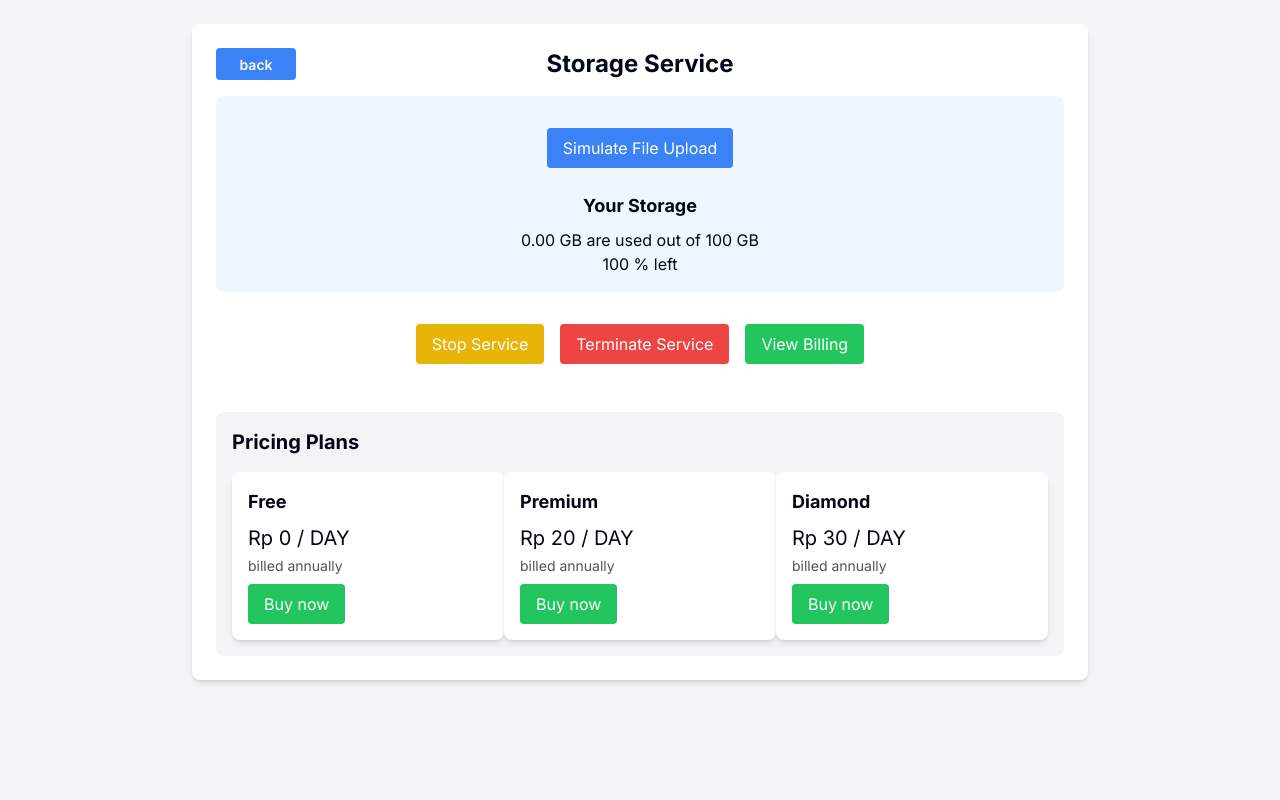
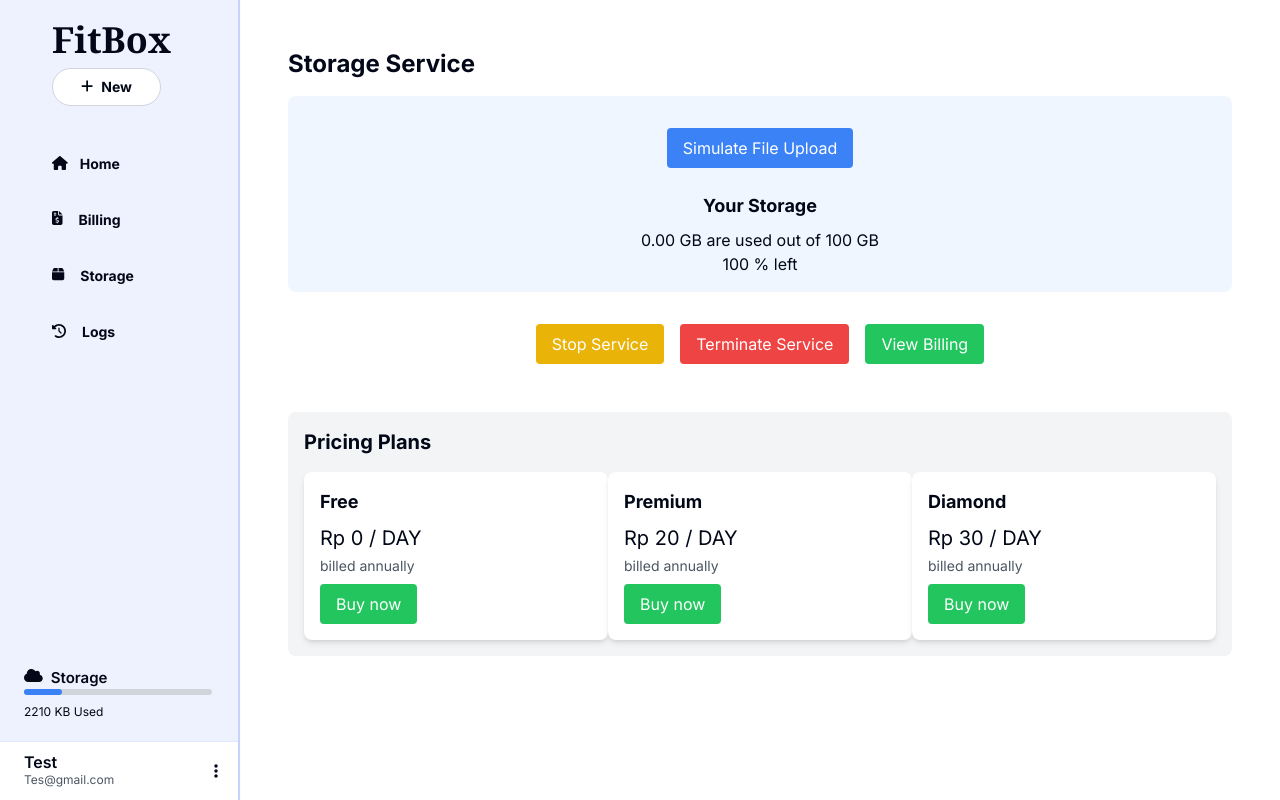
Before and after one commit to ECCloud-Team/client-side, a Next.js app: page /storg in a window 1280 px wide. Built offline with nearby package versions, Linux system fonts and the light colour scheme.

Commit message:
update storg n billing page

```diff
--- a/src/app/_components/Sidebar.tsx
+++ b/src/app/_components/Sidebar.tsx
@@ -196,7 +196,6 @@ export default function Sidebar({
                 ref={userDropdownRef}
                 className="absolute left-56 bottom-1 z-10 flex flex-col space-y-2 p-2 m-2 shadow bg-white rounded-md "
               >
-                <div className="h-px bg-gray-300 w-full"></div>
                 <Link href="/categories/File-Upload" className="text-sm">
                   Log Out
                 </Link>
--- a/src/app/billing/page.tsx
+++ b/src/app/billing/page.tsx
@@ -1,23 +1,24 @@
-'use client';
-import { useState, useEffect } from 'react';
-import Head from 'next/head';
-import Link from 'next/link';
+"use client";
+import { useState, useEffect } from "react";
+import Head from "next/head";
+import Link from "next/link";
+import Sidebar from "../_components/Sidebar";
 
 export default function Billing() {
   const [bill, setBill] = useState(0);
   const [totalStorage, setTotalStorage] = useState(0);
-    const [userName, setUserName] = useState('');
-    const [message, setMessage] = useState('');
+  const [userName, setUserName] = useState("");
+  const [message, setMessage] = useState("");
   const [userId, setUserId] = useState<string | null>(null);
   const [loading, setLoading] = useState(true);
-    const [error, setError] = useState('');
+  const [error, setError] = useState("");
 
   useEffect(() => {
-        const storedUserId = localStorage.getItem('userId');
+    const storedUserId = localStorage.getItem("userId");
     if (storedUserId) {
       setUserId(storedUserId);
     } else {
-            setMessage('User ID not found. Please upload files first.');
+      setMessage("User ID not found. Please upload files first.");
       setLoading(false);
     }
   }, []);
@@ -50,11 +51,13 @@ export default function Billing() {
   // }, [userId]);
 
   return (
-        <div className="min-h-screen p-6 bg-gray-100">
+    <div className="flex">
+      <Sidebar />
+      <div className="w-full min-h-screen p-6">
         <Head>
           <title>Billing</title>
         </Head>
-            <div className="max-w-4xl p-6 mx-auto bg-white rounded-lg shadow-md">
+        <div className="w-full p-6 mx-auto bg-white">
           <h1 className="mb-4 text-2xl font-bold">Billing</h1>
           <div className="flex flex-col items-center mb-6">
             {loading ? (
@@ -67,22 +70,32 @@ export default function Billing() {
                 </div>
                 <div className="w-full p-4 mb-4 text-center bg-gray-100 rounded-lg">
                   <p className="mb-2 text-lg font-medium">Total Storage Used</p>
-                                <p className="text-xl font-bold text-gray-800">{(totalStorage / (1024 * 1024 * 1024)).toFixed(2)} GB</p>
+                  <p className="text-xl font-bold text-gray-800">
+                    {(totalStorage / (1024 * 1024 * 1024)).toFixed(2)} GB
+                  </p>
                 </div>
                 <div className="w-full p-4 mb-4 text-center bg-gray-100 rounded-lg">
                   <p className="mb-2 text-lg font-medium">Total Bill</p>
-                                <p className="text-2xl font-bold text-gray-800">Rp. {bill.toFixed(2)}</p>
+                  <p className="text-2xl font-bold text-gray-800">
+                    Rp. {bill.toFixed(2)}
+                  </p>
                 </div>
                 {message && <p className="mt-4 text-gray-700">{message}</p>}
                 {error && <p className="mt-4 text-red-500">Error: {error}</p>}
-                            <Link href="/" className="px-4 py-2 mt-4 text-white bg-blue-500 rounded">
+                <Link
+                  href="/"
+                  className="px-4 py-2 mt-4 text-white bg-blue-500 rounded"
+                >
                   Back to Home
                 </Link>
-                            <button className="px-4 py-2 mt-4 text-white bg-green-500 rounded">Make Payment</button>
+                <button className="px-4 py-2 mt-4 text-white bg-green-500 rounded">
+                  Make Payment
+                </button>
               </>
             )}
           </div>
         </div>
       </div>
+    </div>
   );
 }
--- a/src/app/storg/page.tsx
+++ b/src/app/storg/page.tsx
@@ -2,6 +2,7 @@ import { useState, useEffect } from "react";
 import Head from "next/head";
 import Link from "next/link";
 import CircularProgress from "../_components/CircularProgress";
+import Sidebar from "../_components/Sidebar";
 export default function Service() {
   // const [message, setMessage] = useState('');
   // const [usage, setUsage] = useState(0);
@@ -58,25 +59,11 @@ export default function Service() {
   // const percentageUsed = (usage / (100 * 1024 * 1024 * 1024)) * 100;
 
   return (
-    <div className="min-h-screen p-6 bg-gray-100">
-      <Head>
-        <title>Storage Service</title>
-      </Head>
-      <div className="max-w-4xl p-6 mx-auto bg-white rounded-lg shadow-md">
-        <div className="flex w-full">
-          <div className="flex-none">
-            <button
-              type="button"
-              className="bg-blue-500 rounded w-20 h-8 font-semibold text-white flex justify-center items-center text-[14px]"
-            >
-              <Link href="/">back</Link>
-            </button>
-          </div>
-          <div className="flex-grow text-center">
+    <div className="flex align-middle">
+      <Sidebar folderParentId={""} children={undefined} />
+      <div className="flex min-h-screen p-6 w-full">
+        <div className="w-full h-fit p-6 mx-auto ">
           <h1 className="mb-4 text-2xl font-bold">Storage Service</h1>
-          </div>
-          <div className="flex-none w-20"></div> {/* Spacer */}
-        </div>
           <div className="flex flex-col items-center mb-6">
             <div className="w-full p-4 mb-4 rounded-lg bg-blue-50">
               <div className="mb-4 text-center">
@@ -141,5 +128,6 @@ export default function Service() {
           <div className="flex align-middle"></div>
         </div>
       </div>
+    </div>
   );
 }
```
Lines whose indentation alone changed are shown as unchanged.
